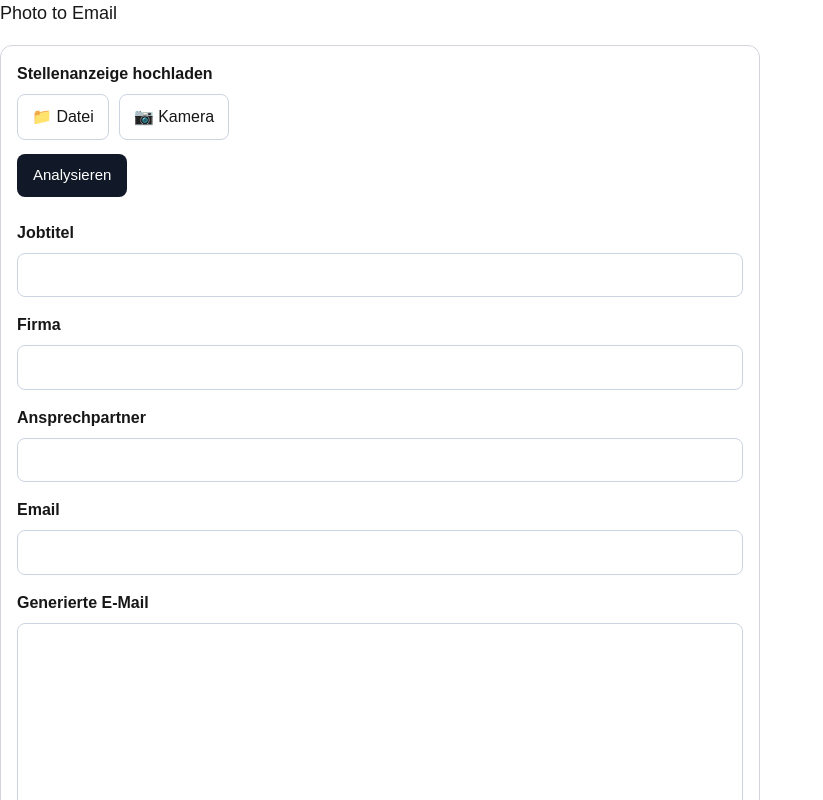
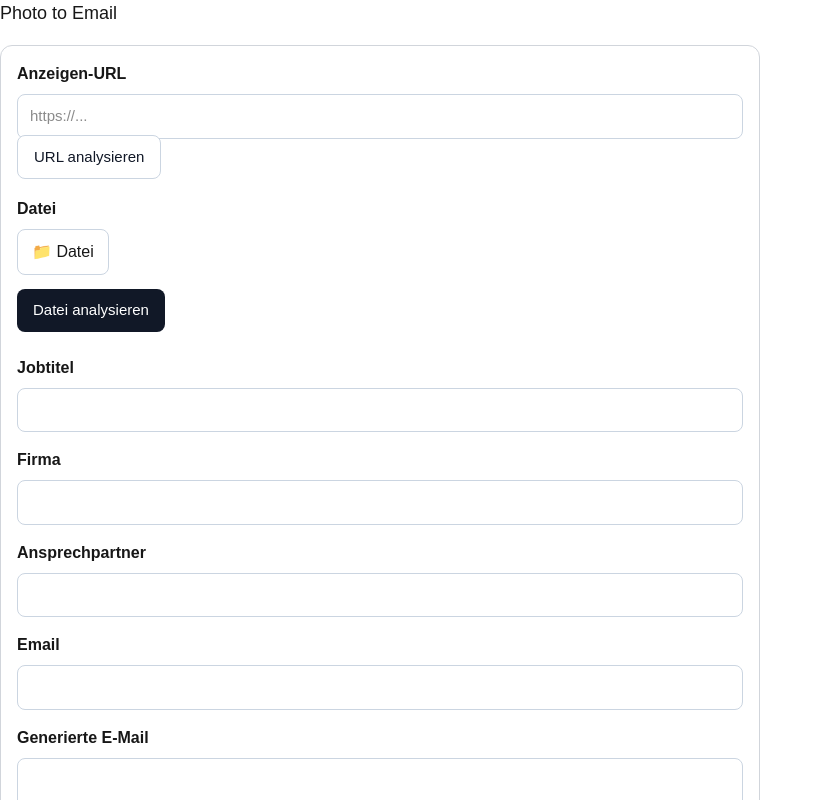
Before and after one commit to Andre-Eich/jobs-flow-api, a Next.js app: page /photo in a window 1280 px wide. Shown: the top 800 px of the page, without its empty margins (0-823 px from the left). Built offline with nearby package versions, Linux system fonts and the light colour scheme.

Commit message:
Add URL analyzer endpoint

```diff
--- /dev/null
+++ b/app/api/photo-to-mail-url/route.ts
@@ -0,0 +1,134 @@
+import { NextResponse } from "next/server";
+
+export async function POST(req: Request) {
+  try {
+    const { url } = await req.json();
+
+    if (!url) {
+      return NextResponse.json(
+        { error: "Keine URL angegeben." },
+        { status: 400 }
+      );
+    }
+
+    // 👉 Seite laden
+    const response = await fetch(url, {
+      headers: {
+        "User-Agent": "Mozilla/5.0",
+      },
+    });
+
+    if (!response.ok) {
+      return NextResponse.json(
+        { error: "Seite konnte nicht geladen werden." },
+        { status: 500 }
+      );
+    }
+
+    const html = await response.text();
+
+    // 👉 sehr simple Text-Extraktion
+    const textContent = html
+      .replace(/<script[\s\S]*?>[\s\S]*?<\/script>/gi, "")
+      .replace(/<style[\s\S]*?>[\s\S]*?<\/style>/gi, "")
+      .replace(/<[^>]+>/g, " ")
+      .replace(/\s+/g, " ")
+      .slice(0, 8000); // begrenzen
+
+    // 👉 Prompt
+    const prompt = `
+Du bekommst den Inhalt einer deutschen Stellenanzeige.
+
+Extrahiere:
+- jobTitle
+- company
+- contactPerson
+- email
+
+Erstelle zusätzlich eine kurze, professionelle Akquise-Mail.
+
+Regeln:
+- Deutsch
+- kurz und klar
+- kein "Betreff:"
+- keine Signatur
+- kein Name
+- kein "Mit freundlichen Grüßen"
+- kein Platzhalter
+
+Ende mit:
+"Gerne sende ich Ihnen ein unverbindliches Angebot zu."
+
+Antwort als JSON:
+{
+  "jobTitle": "...",
+  "company": "...",
+  "contactPerson": "...",
+  "email": "...",
+  "generatedEmail": "..."
+}
+
+Text:
+${textContent}
+`;
+
+    // 👉 OpenAI Call
+    const aiResponse = await fetch(
+      "https://api.openai.com/v1/chat/completions",
+      {
+        method: "POST",
+        headers: {
+          "Content-Type": "application/json",
+          Authorization: `Bearer ${process.env.OPENAI_API_KEY}`,
+        },
+        body: JSON.stringify({
+          model: "gpt-4o-mini",
+          response_format: { type: "json_object" },
+          messages: [
+            {
+              role: "user",
+              content: prompt,
+            },
+          ],
+          max_tokens: 800,
+        }),
+      }
+    );
+
+    const aiData = await aiResponse.json();
+
+    if (!aiResponse.ok) {
+      return NextResponse.json(
+        { error: aiData?.error?.message || "KI Fehler" },
+        { status: 500 }
+      );
+    }
+
+    const content = aiData?.choices?.[0]?.message?.content;
+
+    let parsed;
+    try {
+      parsed = JSON.parse(content);
+    } catch {
+      return NextResponse.json(
+        { error: "JSON Parsing Fehler" },
+        { status: 500 }
+      );
+    }
+
+    return NextResponse.json({
+      jobTitle: parsed.jobTitle || "",
+      company: parsed.company || "",
+      contactPerson: parsed.contactPerson || "",
+      email: parsed.email || "",
+      generatedEmail: parsed.generatedEmail || "",
+    });
+  } catch (error) {
+    console.error(error);
+
+    return NextResponse.json(
+      { error: "Server Fehler" },
+      { status: 500 }
+    );
+  }
+}
--- a/app/photo/page.tsx
+++ b/app/photo/page.tsx
@@ -1,6 +1,6 @@
 "use client";
 
-import { useState } from "react";
+import { useEffect, useState } from "react";
 
 type JobData = {
   jobTitle: string;
@@ -20,19 +20,34 @@ const EMPTY_JOB_DATA: JobData = {
 
 export default function PhotoToMailPage() {
   const [selectedFile, setSelectedFile] = useState<File | null>(null);
+  const [jobUrl, setJobUrl] = useState("");
+  const [isMobile, setIsMobile] = useState(false);
+
   const [analyzing, setAnalyzing] = useState(false);
   const [sending, setSending] = useState(false);
   const [testMode, setTestMode] = useState(true);
+
   const [error, setError] = useState("");
   const [successMessage, setSuccessMessage] = useState("");
   const [jobData, setJobData] = useState<JobData>(EMPTY_JOB_DATA);
+
+  useEffect(() => {
+    function handleResize() {
+      setIsMobile(window.innerWidth < 768);
+    }
+
+    handleResize();
+    window.addEventListener("resize", handleResize);
+
+    return () => window.removeEventListener("resize", handleResize);
+  }, []);
 
   async function handleAnalyze() {
     setError("");
     setSuccessMessage("");
 
     if (!selectedFile) {
-      setError("Bitte ein Bild der Stellenanzeige auswählen.");
+      setError("Bitte eine Datei auswählen oder ein Foto aufnehmen.");
       return;
     }
 
@@ -63,6 +78,49 @@ export default function PhotoToMailPage() {
       });
     } catch {
       setError("Die Anfrage konnte nicht ausgeführt werden.");
+    } finally {
+      setAnalyzing(false);
+    }
+  }
+
+  async function handleAnalyzeUrl() {
+    setError("");
+    setSuccessMessage("");
+
+    if (!jobUrl.trim()) {
+      setError("Bitte eine Anzeigen-URL eingeben.");
+      return;
+    }
+
+    try {
+      setAnalyzing(true);
+
+      const response = await fetch("/api/photo-to-mail-url", {
+        method: "POST",
+        headers: {
+          "Content-Type": "application/json",
+        },
+        body: JSON.stringify({
+          url: jobUrl.trim(),
+        }),
+      });
+
+      const data = await response.json();
+
+      if (!response.ok) {
+        setError(data.error || "Fehler bei der URL-Analyse.");
+        return;
+      }
+
+      setJobData({
+        jobTitle: data.jobTitle || "",
+        company: data.company || "",
+        contactPerson: data.contactPerson || "",
+        email: data.email || "",
+        generatedEmail: data.generatedEmail || "",
+      });
+    } catch {
+      setError("Die URL konnte nicht analysiert werden.");
     } finally {
       setAnalyzing(false);
     }
@@ -141,6 +199,44 @@ export default function PhotoToMailPage() {
           boxSizing: "border-box",
         }}
       >
+        {!isMobile && (
+          <>
+            <Field
+              label="Anzeigen-URL"
+              value={jobUrl}
+              onChange={setJobUrl}
+              placeholder="https://..."
+            />
+
+            <div
+              style={{
+                display: "flex",
+                gap: "10px",
+                flexWrap: "wrap",
+                marginTop: "-4px",
+                marginBottom: "18px",
+              }}
+            >
+              <button
+                onClick={handleAnalyzeUrl}
+                disabled={analyzing}
+                style={{
+                  padding: "10px 16px",
+                  border: "1px solid #cbd5e1",
+                  borderRadius: "8px",
+                  background: "#ffffff",
+                  color: "#111827",
+                  cursor: analyzing ? "not-allowed" : "pointer",
+                  fontSize: "15px",
+                  opacity: analyzing ? 0.7 : 1,
+                }}
+              >
+                {analyzing ? "Wird analysiert..." : "URL analysieren"}
+              </button>
+            </div>
+          </>
+        )}
+
         <label
           style={{
             display: "block",
@@ -148,7 +244,7 @@ export default function PhotoToMailPage() {
             fontWeight: 600,
           }}
         >
-          Stellenanzeige hochladen
+          {isMobile ? "Datei oder Foto" : "Datei"}
         </label>
 
         <div
@@ -177,6 +273,7 @@ export default function PhotoToMailPage() {
             />
           </label>
 
+          {isMobile && (
             <label
               style={{
                 padding: "10px 14px",
@@ -186,7 +283,7 @@ export default function PhotoToMailPage() {
                 cursor: "pointer",
               }}
             >
-            📷 Kamera
+              📷 Foto
               <input
                 type="file"
                 accept="image/*"
@@ -195,6 +292,7 @@ export default function PhotoToMailPage() {
                 style={{ display: "none" }}
               />
             </label>
+          )}
         </div>
 
         {selectedFile && (
@@ -225,7 +323,7 @@ export default function PhotoToMailPage() {
             marginBottom: "24px",
           }}
         >
-          {analyzing ? "Wird analysiert..." : "Analysieren"}
+          {analyzing ? "Wird analysiert..." : "Datei analysieren"}
         </button>
 
         {error ? (
@@ -368,17 +466,19 @@ export default function PhotoToMailPage() {
             </button>
 
             <button
-              onClick={handleAnalyze}
-              disabled={analyzing}
+              onClick={() => {
+                setError("");
+                setSuccessMessage("");
+                setJobData(EMPTY_JOB_DATA);
+              }}
               style={{
                 padding: "10px 16px",
                 border: "1px solid #cbd5e1",
                 borderRadius: "8px",
                 background: "#ffffff",
                 color: "#111827",
-                cursor: analyzing ? "not-allowed" : "pointer",
+                cursor: "pointer",
                 fontSize: "15px",
-                opacity: analyzing ? 0.7 : 1,
               }}
             >
               Text neu
@@ -394,10 +494,12 @@ function Field({
   label,
   value,
   onChange,
+  placeholder,
 }: {
   label: string;
   value: string;
   onChange: (value: string) => void;
+  placeholder?: string;
 }) {
   return (
     <div>
@@ -414,6 +516,7 @@ function Field({
       <input
         value={value}
         onChange={(e) => onChange(e.target.value)}
+        placeholder={placeholder}
         style={{
           width: "100%",
           padding: "10px 12px",
```
Lines whose indentation alone changed are shown as unchanged.
